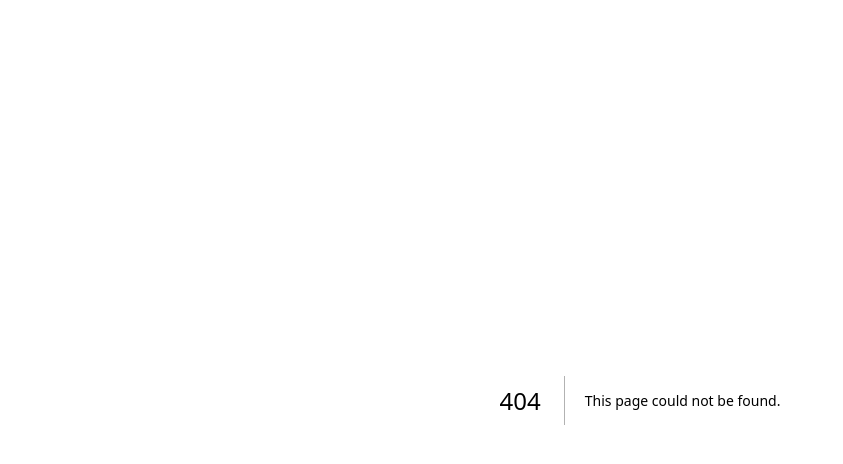
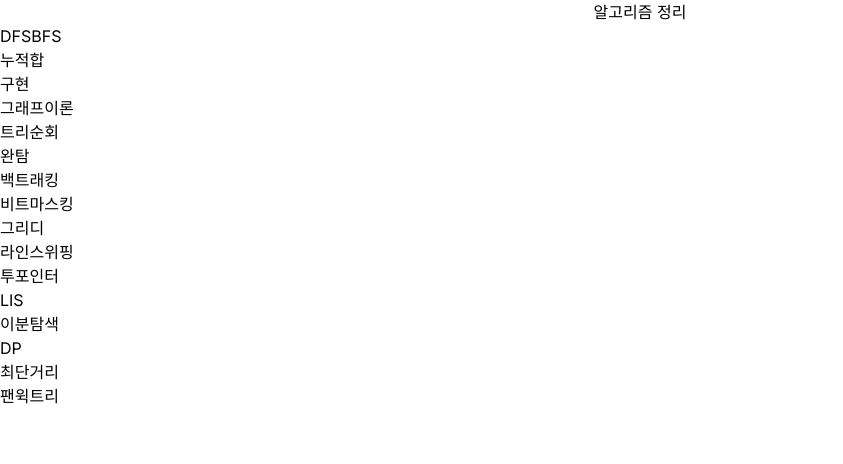
Before and after one commit to choikiyeop/algorithm, a Next.js app: page /algorithm in a window 1280 px wide. Before the commit this address had no page. Shown: the top 464 px of the page, without its empty margins (0-843 px from the left). Built offline with nearby package versions, Linux system fonts and the light colour scheme.

Commit message:
feat: 기본 알고리즘 페이지 구현

```diff
--- /dev/null
+++ b/app/algorithm/layout.tsx
@@ -0,0 +1,10 @@
+import { ReactNode } from "react";
+
+export default function AlgorithmLayout({ children }: { children: ReactNode }) {
+  return (
+    <div>
+      <h1 className="flex justify-center">알고리즘 정리</h1>
+      {children}
+    </div>
+  );
+}
--- /dev/null
+++ b/app/algorithm/page.tsx
@@ -0,0 +1,25 @@
+import Link from "next/link";
+
+export default function AlgorithmPage() {
+  return (
+    <main className="container mx-auto">
+      <Link href={"/dfs"}>DFS</Link>
+      <Link href={"/bfs"}>BFS</Link>
+      <div>누적합 </div>
+      <div>구현</div>
+      <div>그래프이론</div>
+      <div>트리순회</div>
+      <div>완탐</div>
+      <div>백트래킹</div>
+      <div>비트마스킹</div>
+      <div>그리디</div>
+      <div>라인스위핑</div>
+      <div>투포인터</div>
+      <div>LIS</div>
+      <div>이분탐색</div>
+      <div>DP</div>
+      <div>최단거리</div>
+      <div>팬윅트리</div>
+    </main>
+  );
+}
--- a/app/globals.css
+++ b/app/globals.css
@@ -17,11 +17,4 @@
 }
 
 body {
-  color: rgb(var(--foreground-rgb));
-  background: linear-gradient(
-      to bottom,
-      transparent,
-      rgb(var(--background-end-rgb))
-    )
-    rgb(var(--background-start-rgb));
 }
--- a/app/page.tsx
+++ b/app/page.tsx
@@ -1,113 +1,10 @@
-import Image from 'next/image'
+import Image from "next/image";
+import Link from "next/link";
 
 export default function Home() {
   return (
     <main className="flex min-h-screen flex-col items-center justify-between p-24">
-      <div className="z-10 w-full max-w-5xl items-center justify-between font-mono text-sm lg:flex">
-        <p className="fixed left-0 top-0 flex w-full justify-center border-b border-gray-300 bg-gradient-to-b from-zinc-200 pb-6 pt-8 backdrop-blur-2xl dark:border-neutral-800 dark:bg-zinc-800/30 dark:from-inherit lg:static lg:w-auto  lg:rounded-xl lg:border lg:bg-gray-200 lg:p-4 lg:dark:bg-zinc-800/30">
-          Get started by editing&nbsp;
-          <code className="font-mono font-bold">app/page.tsx</code>
-        </p>
-        <div className="fixed bottom-0 left-0 flex h-48 w-full items-end justify-center bg-gradient-to-t from-white via-white dark:from-black dark:via-black lg:static lg:h-auto lg:w-auto lg:bg-none">
-          <a
-            className="pointer-events-none flex place-items-center gap-2 p-8 lg:pointer-events-auto lg:p-0"
-            href="https://vercel.com?utm_source=create-next-app&utm_medium=appdir-template&utm_campaign=create-next-app"
-            target="_blank"
-            rel="noopener noreferrer"
-          >
-            By{' '}
-            <Image
-              src="/vercel.svg"
-              alt="Vercel Logo"
-              className="dark:invert"
-              width={100}
-              height={24}
-              priority
-            />
-          </a>
-        </div>
-      </div>
-
-      <div className="relative flex place-items-center before:absolute before:h-[300px] before:w-[480px] before:-translate-x-1/2 before:rounded-full before:bg-gradient-radial before:from-white before:to-transparent before:blur-2xl before:content-[''] after:absolute after:-z-20 after:h-[180px] after:w-[240px] after:translate-x-1/3 after:bg-gradient-conic after:from-sky-200 after:via-blue-200 after:blur-2xl after:content-[''] before:dark:bg-gradient-to-br before:dark:from-transparent before:dark:to-blue-700 before:dark:opacity-10 after:dark:from-sky-900 after:dark:via-[#0141ff] after:dark:opacity-40 before:lg:h-[360px] z-[-1]">
-        <Image
-          className="relative dark:drop-shadow-[0_0_0.3rem_#ffffff70] dark:invert"
-          src="/next.svg"
-          alt="Next.js Logo"
-          width={180}
-          height={37}
-          priority
-        />
-      </div>
-
-      <div className="mb-32 grid text-center lg:mb-0 lg:grid-cols-4 lg:text-left">
-        <a
-          href="https://nextjs.org/docs?utm_source=create-next-app&utm_medium=appdir-template&utm_campaign=create-next-app"
-          className="group rounded-lg border border-transparent px-5 py-4 transition-colors hover:border-gray-300 hover:bg-gray-100 hover:dark:border-neutral-700 hover:dark:bg-neutral-800/30"
-          target="_blank"
-          rel="noopener noreferrer"
-        >
-          <h2 className={`mb-3 text-2xl font-semibold`}>
-            Docs{' '}
-            <span className="inline-block transition-transform group-hover:translate-x-1 motion-reduce:transform-none">
-              -&gt;
-            </span>
-          </h2>
-          <p className={`m-0 max-w-[30ch] text-sm opacity-50`}>
-            Find in-depth information about Next.js features and API.
-          </p>
-        </a>
-
-        <a
-          href="https://nextjs.org/learn?utm_source=create-next-app&utm_medium=appdir-template-tw&utm_campaign=create-next-app"
-          className="group rounded-lg border border-transparent px-5 py-4 transition-colors hover:border-gray-300 hover:bg-gray-100 hover:dark:border-neutral-700 hover:dark:bg-neutral-800/30"
-          target="_blank"
-          rel="noopener noreferrer"
-        >
-          <h2 className={`mb-3 text-2xl font-semibold`}>
-            Learn{' '}
-            <span className="inline-block transition-transform group-hover:translate-x-1 motion-reduce:transform-none">
-              -&gt;
-            </span>
-          </h2>
-          <p className={`m-0 max-w-[30ch] text-sm opacity-50`}>
-            Learn about Next.js in an interactive course with&nbsp;quizzes!
-          </p>
-        </a>
-
-        <a
-          href="https://vercel.com/templates?framework=next.js&utm_source=create-next-app&utm_medium=appdir-template&utm_campaign=create-next-app"
-          className="group rounded-lg border border-transparent px-5 py-4 transition-colors hover:border-gray-300 hover:bg-gray-100 hover:dark:border-neutral-700 hover:dark:bg-neutral-800/30"
-          target="_blank"
-          rel="noopener noreferrer"
-        >
-          <h2 className={`mb-3 text-2xl font-semibold`}>
-            Templates{' '}
-            <span className="inline-block transition-transform group-hover:translate-x-1 motion-reduce:transform-none">
-              -&gt;
-            </span>
-          </h2>
-          <p className={`m-0 max-w-[30ch] text-sm opacity-50`}>
-            Explore the Next.js 13 playground.
-          </p>
-        </a>
-
-        <a
-          href="https://vercel.com/new?utm_source=create-next-app&utm_medium=appdir-template&utm_campaign=create-next-app"
-          className="group rounded-lg border border-transparent px-5 py-4 transition-colors hover:border-gray-300 hover:bg-gray-100 hover:dark:border-neutral-700 hover:dark:bg-neutral-800/30"
-          target="_blank"
-          rel="noopener noreferrer"
-        >
-          <h2 className={`mb-3 text-2xl font-semibold`}>
-            Deploy{' '}
-            <span className="inline-block transition-transform group-hover:translate-x-1 motion-reduce:transform-none">
-              -&gt;
-            </span>
-          </h2>
-          <p className={`m-0 max-w-[30ch] text-sm opacity-50`}>
-            Instantly deploy your Next.js site to a shareable URL with Vercel.
-          </p>
-        </a>
-      </div>
+      <Link href={"/algorithm"}>알고리즘</Link>
     </main>
-  )
+  );
 }
```
